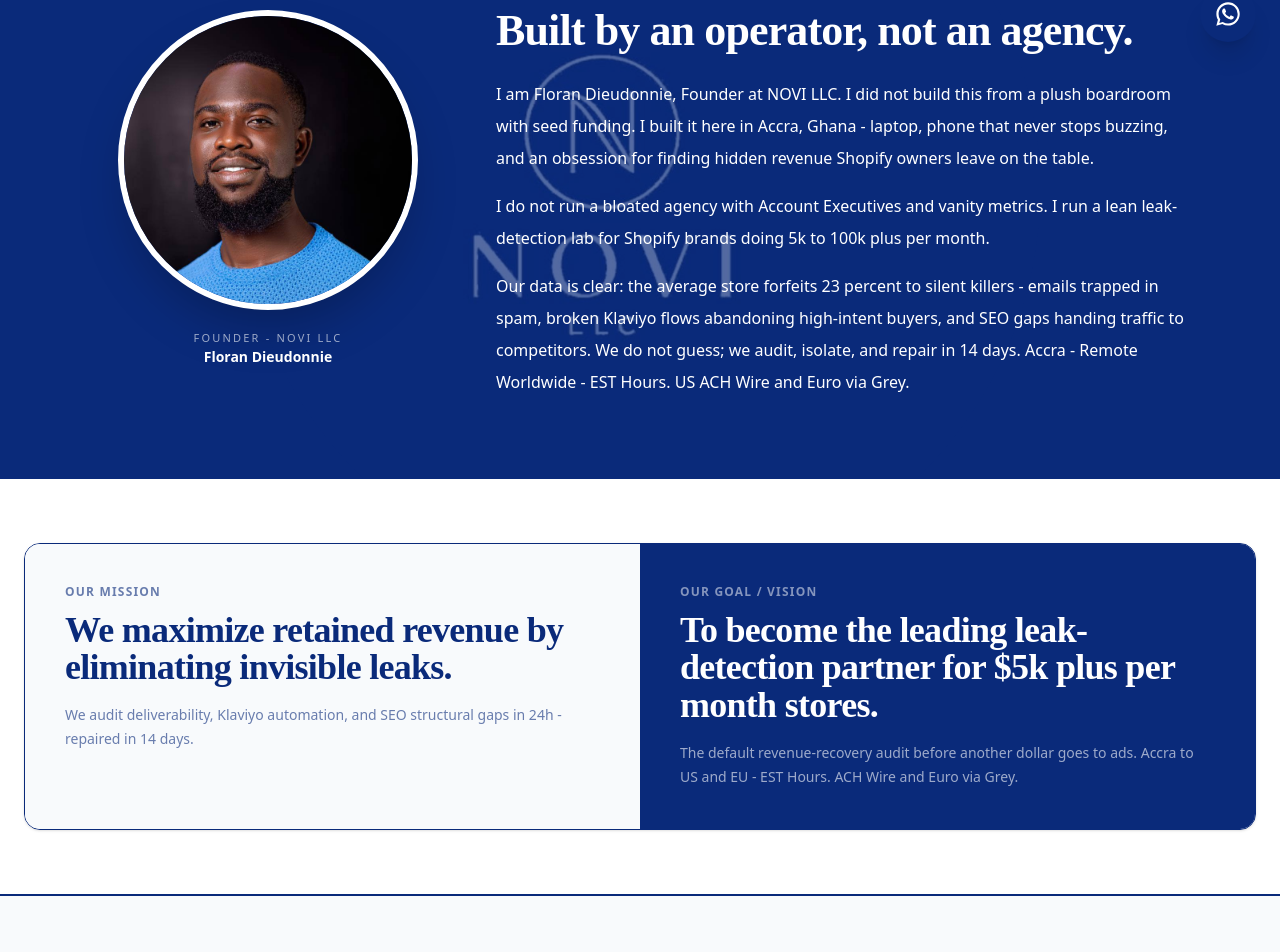
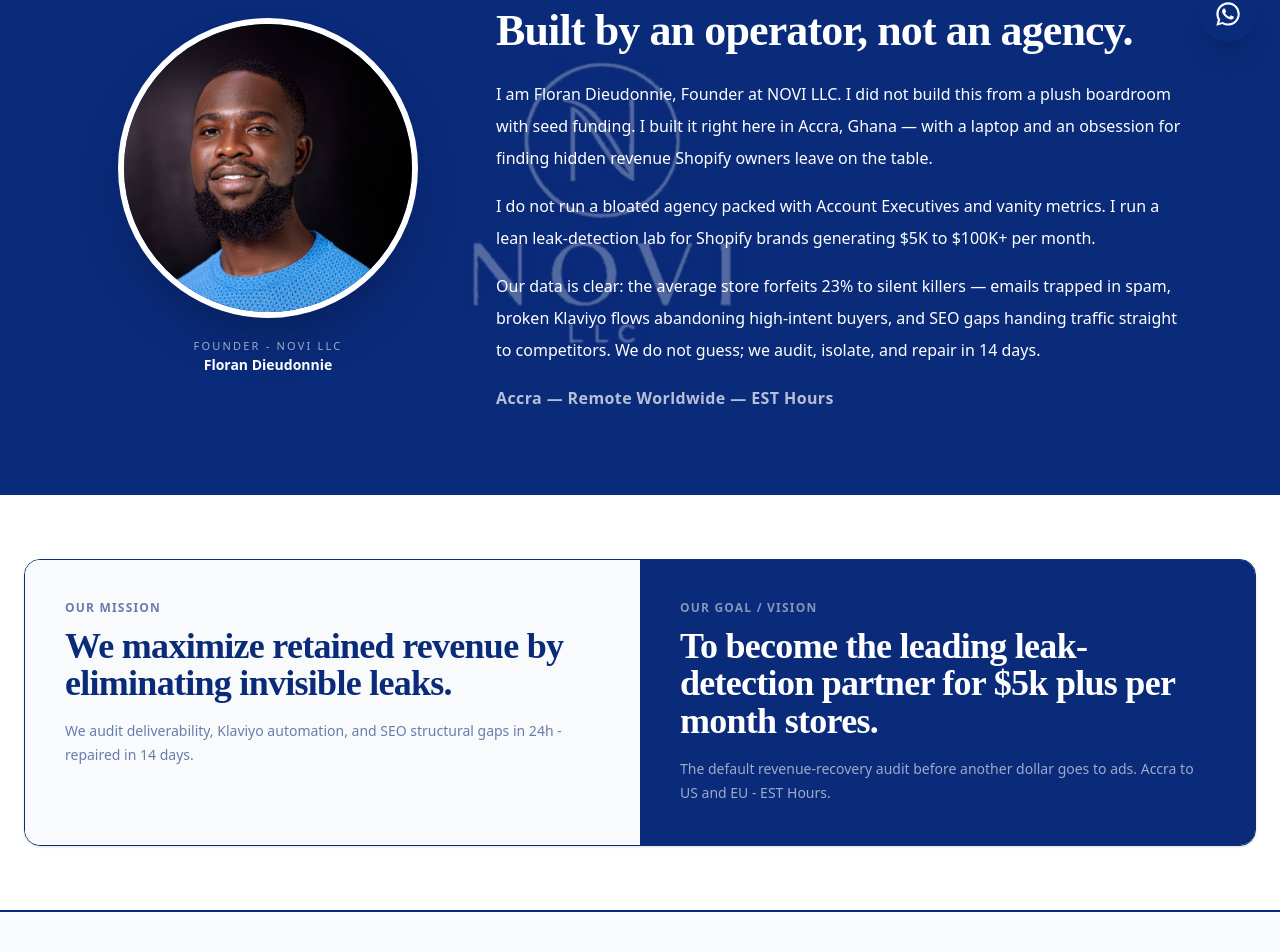
Before and after one commit to NOVI-I6699-cmd/portfolio-starter-kit, a Next.js app: page / in a window 1280 px wide. Shown: the part 734-1686 px from the top of the page. Built offline with nearby package versions, Linux system fonts and the light colour scheme.

Commit message:
Update page.tsx

```diff
--- a/app/page.tsx
+++ b/app/page.tsx
@@ -37,7 +37,6 @@ export default function Home() {
             <div className="border rounded-xl p-3 bg-slate-50"><div className="text-sm font-bold" style={{color: '#0A2A7A'}}>$100k/mo</div><div className="text-xs opacity-60 mt-1">$23k/mo lost</div></div>
           </div>
           <div className="mt-6 flex items-center gap-4 text-xs opacity-60" style={{color: '#0A2A7A'}}><div>Accra to US Brands</div><div>EST Hours</div><div>Spam → Inbox in 72h</div></div>
-          <div className="mt-3 text-xs font-semibold" style={{color: '#0A2A7A'}}>We accept US ACH Wire and Euro payments via Grey - easy payment for US and EU brands.</div>
         </div>
         <div className="bg-slate-50 p-2 rounded-2xl border shadow-sm"><AuditForm /></div>
       </section>
@@ -58,9 +57,10 @@ export default function Home() {
             <div className="text-xs uppercase tracking-widest font-semibold mb-3" style={{color: 'rgba(255,255,255,0.5)'}}>Founder</div>
             <h2 className="text-[36px] md:text-[44px] font-semibold leading-[1.05] tracking-[-0.02em] break-words" style={{fontFamily: 'serif'}}>Built by an operator, not an agency.</h2>
             <div className="mt-6 space-y-4 text-[16px] leading-8 break-words" style={{color: '#FFFFFF'}}>
-              <p>I am Floran Dieudonnie, Founder at NOVI LLC. I did not build this from a plush boardroom with seed funding. I built it here in Accra, Ghana - laptop, phone that never stops buzzing, and an obsession for finding hidden revenue Shopify owners leave on the table.</p>
-              <p>I do not run a bloated agency with Account Executives and vanity metrics. I run a lean leak-detection lab for Shopify brands doing 5k to 100k plus per month.</p>
-              <p>Our data is clear: the average store forfeits 23 percent to silent killers - emails trapped in spam, broken Klaviyo flows abandoning high-intent buyers, and SEO gaps handing traffic to competitors. We do not guess; we audit, isolate, and repair in 14 days. Accra - Remote Worldwide - EST Hours. US ACH Wire and Euro via Grey.</p>
+              <p>I am Floran Dieudonnie, Founder at NOVI LLC. I did not build this from a plush boardroom with seed funding. I built it right here in Accra, Ghana — with a laptop and an obsession for finding hidden revenue Shopify owners leave on the table.</p>
+              <p>I do not run a bloated agency packed with Account Executives and vanity metrics. I run a lean leak-detection lab for Shopify brands generating $5K to $100K+ per month.</p>
+              <p>Our data is clear: the average store forfeits 23% to silent killers — emails trapped in spam, broken Klaviyo flows abandoning high-intent buyers, and SEO gaps handing traffic straight to competitors. We do not guess; we audit, isolate, and repair in 14 days.</p>
+              <p className="font-semibold tracking-wide" style={{color: 'rgba(255,255,255,0.7)'}}>Accra — Remote Worldwide — EST Hours</p>
             </div>
           </div>
         </div>
@@ -76,7 +76,7 @@ export default function Home() {
           <div className="p-8 md:p-10 text-white" style={{backgroundColor: '#0A2A7A'}}>
             <div className="text-xs uppercase tracking-widest font-semibold mb-3" style={{color: 'rgba(255,255,255,0.5)'}}>Our Goal / Vision</div>
             <h3 className="text-[32px] md:text-[36px] font-semibold leading-[1.05] tracking-[-0.02em]" style={{fontFamily: 'serif'}}>To become the leading leak-detection partner for $5k plus per month stores.</h3>
-            <p className="mt-4 text-sm leading-6" style={{color: 'rgba(255,255,255,0.6)'}}>The default revenue-recovery audit before another dollar goes to ads. Accra to US and EU - EST Hours. ACH Wire and Euro via Grey.</p>
+            <p className="mt-4 text-sm leading-6" style={{color: 'rgba(255,255,255,0.6)'}}>The default revenue-recovery audit before another dollar goes to ads. Accra to US and EU - EST Hours.</p>
           </div>
         </div>
       </section>
```
